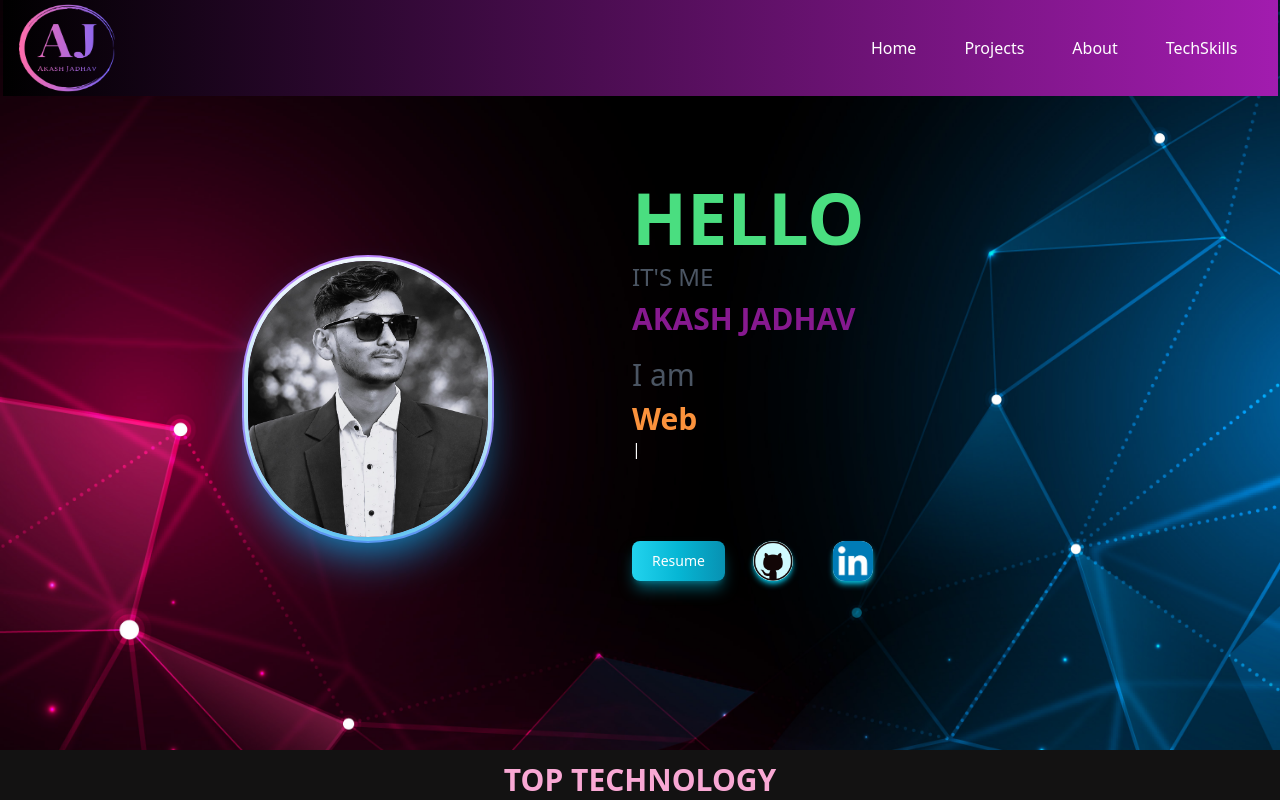
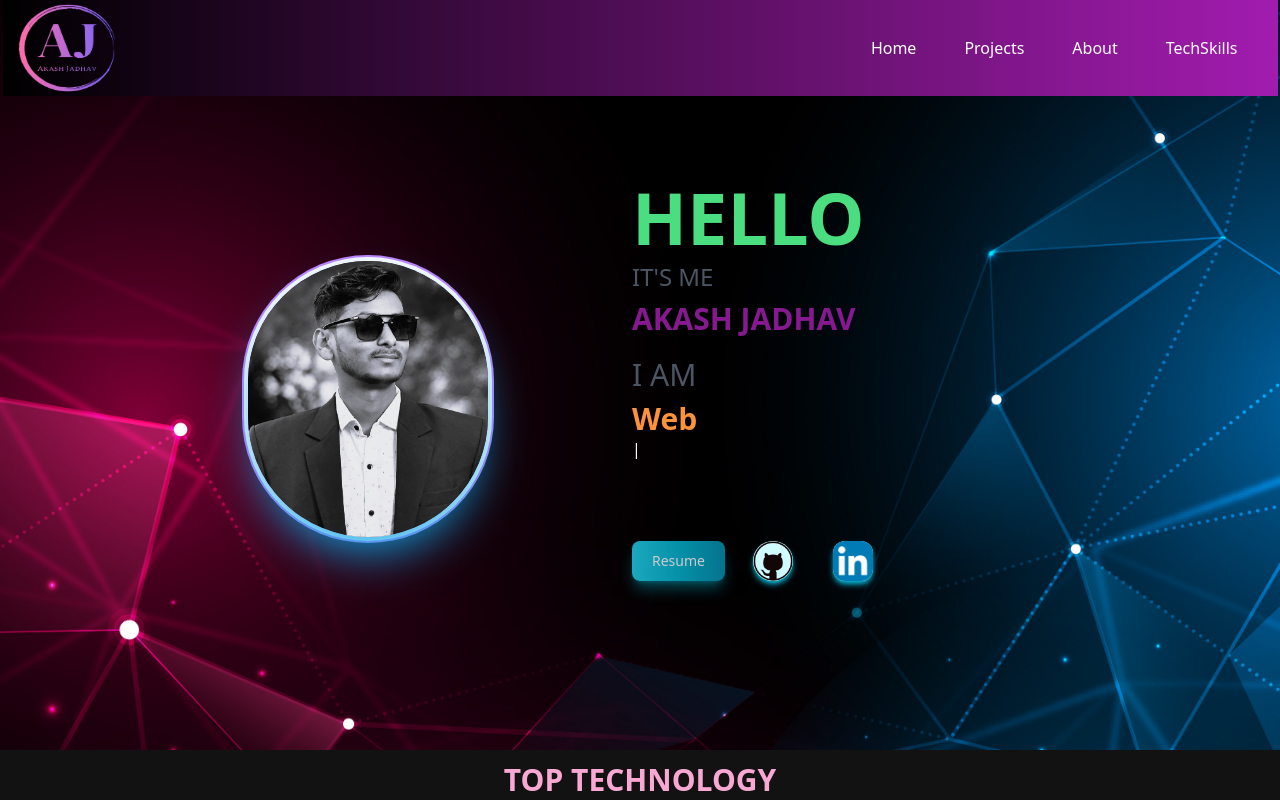
Before and after one commit to akashjadhav1/Portfolio-Website, a React (Create React App) app: page / in a window 1280 px wide. Shown: the top 800 px of the page. Built offline with nearby package versions, Linux system fonts and the light colour scheme.

Commit message:
modify some changes

```diff
--- a/src/components/AboutUs.jsx
+++ b/src/components/AboutUs.jsx
@@ -31,7 +31,7 @@ function AboutUs() {
           <img
             src="/images/webDevelopment.jpg"
             alt="Web Development"
-            className="md:w-1/4 rounded-2xl mb-5 shadow-xl shadow-orange-200"
+            className="md:w-1/4 rounded-2xl mb-5 shadow-xl shadow-orange-200 transform transition-transform hover:scale-110 duration-1000 ease-in-out"
           />
           <p className="md:w-1/4 mx-5 mb-5 font-light text-gray-400 text-center md:text-left">
             <span className="text-2xl font-bold text-orange-300">
@@ -64,7 +64,7 @@ function AboutUs() {
           <img
             src="/images/gameDevelopment.jpg"
             alt="Game Development"
-            className="md:w-1/4 rounded-2xl mb-5 shadow-purple-500 shadow-xl"
+            className="md:w-1/4 rounded-2xl mb-5 shadow-purple-500 shadow-xl transform transition-transform hover:scale-110 duration-1000 ease-in-out"
           />
         </div>
         <hr className="my-5" />
@@ -73,7 +73,7 @@ function AboutUs() {
           <img
             src="/images/ai.jpg"
             alt="Artificial Intelligence"
-            className="md:w-1/4 rounded-2xl mb-5 shadow-blue-400 shadow-xl"
+            className="md:w-1/4 rounded-2xl mb-5 shadow-blue-400 shadow-xl transform transition-transform hover:scale-110 duration-1000 ease-in-out"
           />
           <p className="md:w-1/4 mx-5 mb-5 font-light text-gray-400 text-center md:text-left">
             <span className="text-2xl font-bold text-blue-300">
--- a/src/components/LandingPage.jsx
+++ b/src/components/LandingPage.jsx
@@ -34,14 +34,14 @@ function LandingPage() {
         <h1 className='lg:text-3xl md:text-3xl text-fuchsia-800 mt-2 font-bold  '>AKASH JADHAV</h1>
 
         <div className='mt-5'>
-          <h1 className='text-3xl text-gray-600'>I am</h1>
+          <h1 className='text-3xl text-gray-600'>I AM</h1>
           <h1 className='text-3xl text-orange-400 mt-2 typed-text font-bold'></h1>
         </div>
 
         <div className='flex pt-20'>
-        <a href="https://drive.google.com/file/d/1fupSYBPen5DiqQg31T-2Kjiu-NKyjvYO/view?usp=sharing"><button type="button" className=" text-white bg-gradient-to-r from-cyan-400 via-cyan-500 to-cyan-600 hover:bg-gradient-to-br focus:ring-4 focus:outline-none focus:ring-cyan-300 dark:focus:ring-cyan-800 shadow-lg shadow-cyan-500/50 dark:shadow-lg dark:shadow-cyan-800/80 font-medium rounded-lg text-sm px-5 py-2.5 text-center me-2 mb-2 transform transition-transform hover:scale-110 duration-500 ease-in-out">Resume</button></a>
-        <a href="https://github.com/akashjadhav1"><img src="/images/github.png" className='mx-5 w-10 h-10 shadow-cyan-500 shadow-md rounded-full bg-cyan-100 cursor-pointer' alt="git hub img" /></a>
-        <a href="https://www.linkedin.com/in/akash-jadhav-751662268"><img src="/images/linkedin.png" className='mx-5 w-10 h-10 shadow-cyan-500 shadow-md rounded-xl bg-cyan-100 cursor-pointer' alt="linkedin img" /></a>
+        <a href="https://drive.google.com/file/d/1fupSYBPen5DiqQg31T-2Kjiu-NKyjvYO/view?usp=sharing"><button type="button" className=" text-white bg-gradient-to-r from-cyan-400 via-cyan-500 to-cyan-600 hover:bg-gradient-to-br focus:ring-4 focus:outline-none focus:ring-cyan-300 dark:focus:ring-cyan-800 shadow-lg shadow-cyan-500/50 dark:shadow-lg dark:shadow-cyan-800/80 font-medium rounded-lg text-sm px-5 py-2.5 text-center me-2 mb-2 transform transition-transform hover:scale-110 duration-500 ease-in-out animate-pulse">Resume</button></a>
+        <a href="https://github.com/akashjadhav1"><img src="/images/github.png" className='mx-5 w-10 h-10 shadow-cyan-500 shadow-md rounded-full bg-cyan-100 cursor-pointer transform transition-transform hover:scale-110 duration-500 ease-in-out' alt="git hub img" /></a>
+        <a href="https://www.linkedin.com/in/akash-jadhav-751662268"><img src="/images/linkedin.png" className='mx-5 w-10 h-10 shadow-cyan-500 shadow-md rounded-xl bg-cyan-100 cursor-pointer transform transition-transform hover:scale-110 duration-500 ease-in-out' alt="linkedin img" /></a>
         </div>
 
       </div>
```
